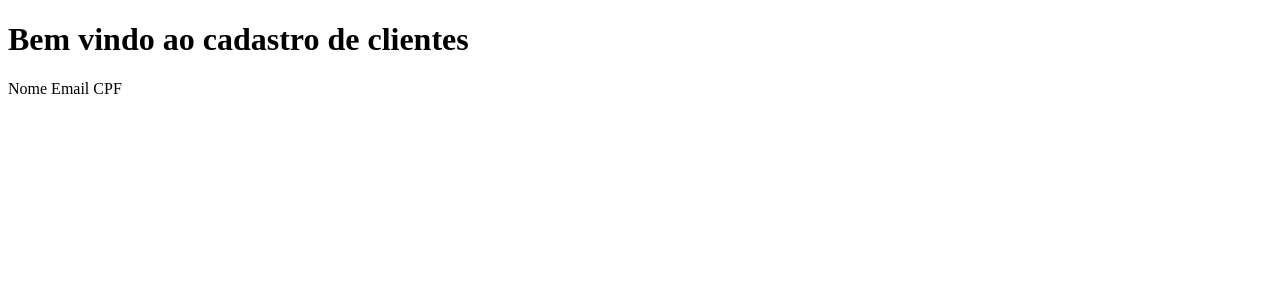
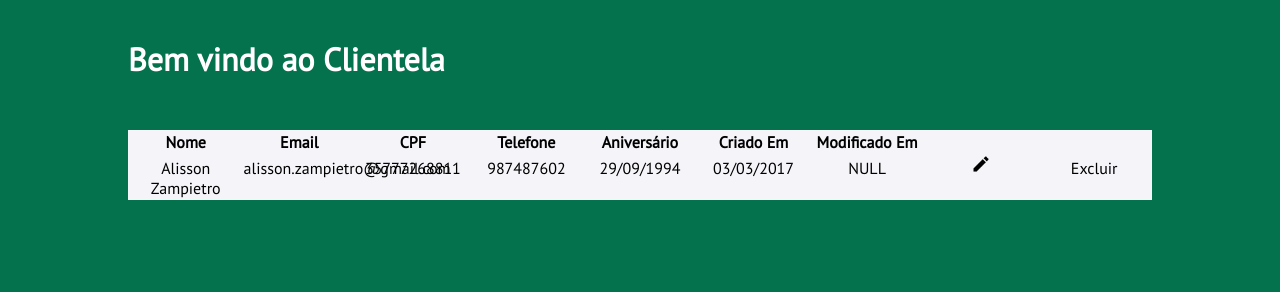
Before and after one commit to alissonzampietro/ClientManager, a website: page index.html in a window 1280 px wide. Drawn offline with nearby package versions, Linux system fonts and the light colour scheme.

Commit message:
Implementando imagens de edição e preparando layout

```diff
--- /dev/null
+++ b/assets/css/style.css
@@ -0,0 +1,38 @@
+* {
+	margin:0;
+	padding:0;
+	list-style:none;
+	vertical-align:baseline;
+}
+
+html {
+	width: 100%;
+	background-color: #04724D;
+	font-family: 'PT Sans', sans-serif;
+}
+
+body {
+	width: 80%;
+	margin: auto;
+	color: #fff;
+	padding: 3%;
+}
+
+table {
+	margin: 50px 0;
+	background-color: #F4F4F9;
+	color: #000;
+	width: 100%;
+	table-layout: fixed;
+}
+table th {
+	width: 50px;
+}
+
+td {
+	text-align: center;
+}
+
+.icons {
+
+}
--- a/index.html
+++ b/index.html
@@ -2,21 +2,44 @@
 <html>
 <head>
 	<title>Tela de Clientes</title>
+	<link href="https://fonts.googleapis.com/css?family=PT+Sans" rel="stylesheet">
+	<link rel="stylesheet" type="text/css" href="assets/css/style.css">
 </head>
 <body>
-<tbody>
-	<h1>Bem vindo ao cadastro de clientes</h1>
-	<tr>
-		<td>Nome</td>
-		<td>Email</td>
-		<td>CPF</td>
-	</tr>
-</tbody>
+	<h1>Bem vindo ao Clientela</h1>
+
+	<table>
+		<tr>
+			<th>Nome</th>
+			<th>Email</th>
+			<th>CPF</th>
+			<th>Telefone</th>
+			<th>Aniversário</th>
+			<th>Criado Em</th>
+			<th>Modificado Em</th>
+			<th class="icons"></th>
+			<th class="icons"></th>
+		</tr>
+		<tr id="data">
+			<td>Alisson Zampietro</td>
+			<td>alisson.zampietro@gmail.com</td>
+			<td>35777268811</td>
+			<td>987487602</td>
+			<td>29/09/1994</td>
+			<td>03/03/2017</td>
+			<td>NULL</td>
+			<td class="icons"><img src="assets/images/edit.png" width="20" alt="Editar"></td>
+			<td class="icons">Excluir</td>
+		</tr>
+	</table>
+
 </body>
+	<script type="text/javascript" src="node_modules/jquery/dist/jquery.min.js"></script>
 	<script type="text/javascript" src="src/Controllers/Cliente.js"></script>
+	<script type="text/javascript" src="src/Persists/Cliente.js"></script>
 	<script type="text/javascript">
-		window.onload = function() {
-			carregarClientes();
-		}
+		$(document).ready(function() {
+			ClienteController.carregarClientes();
+		})
 	</script>
 </html>
--- a/src/Controllers/Cliente.js
+++ b/src/Controllers/Cliente.js
@@ -1,8 +1,12 @@
-function cadastrarCliente() {
+var ClienteController = {
+  clientes: [],
+  cadastrarClientes: function () {
 
+  },
+  validaCliente: function () {
+
+  },
+  carregarClientes: function () {
+    console.log(localStorage);
+  }
 }
-
-function carregarClientes()
-{
-	console.log(localStorage);
-}
```
Also changed, not shown: assets/images/edit.png (added), assets/style.css (deleted).
